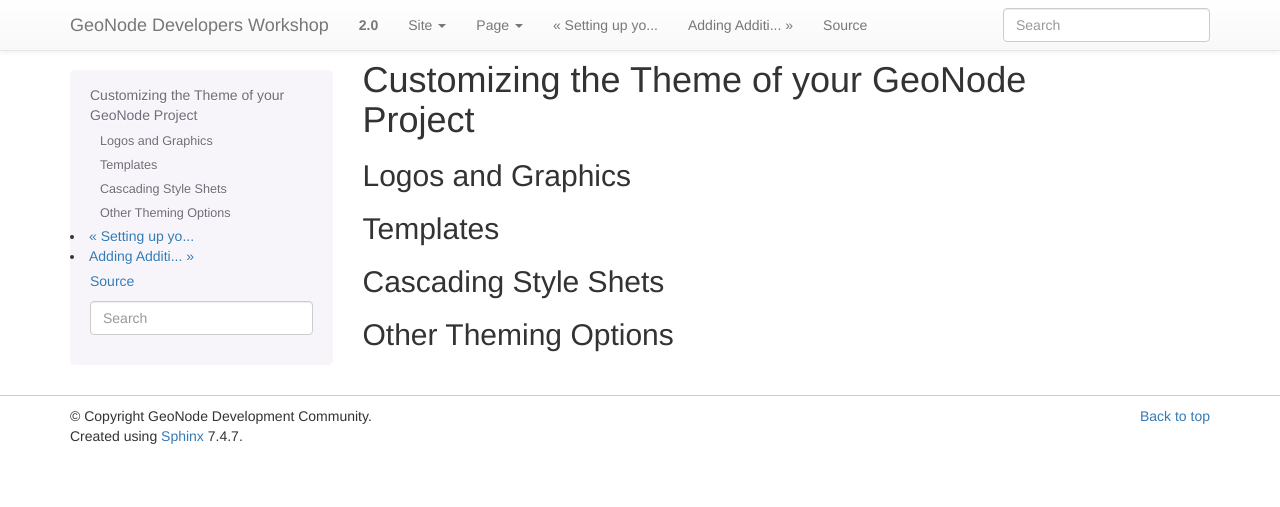
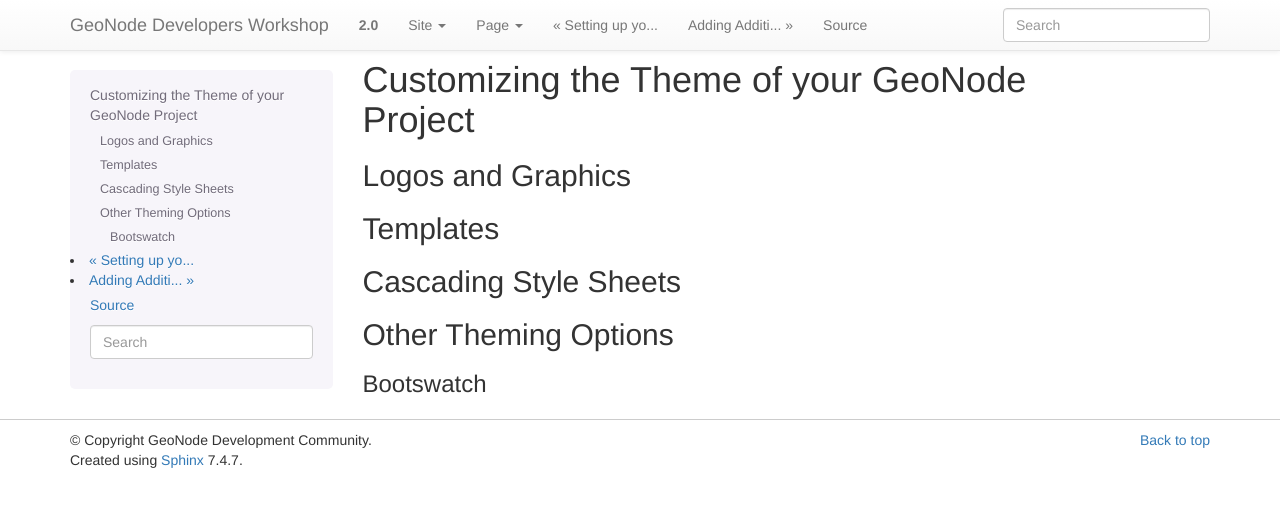
Before and after one commit to lucacasagrande/geonode-workshops, a Sphinx documentation site: the page built from devel/doc/projects/theme.rst, in a window 1280 px wide. Shown: the top 507 px of the page. Built offline with Sphinx 7.4.7, drawn with Linux system fonts in a browser that asks for light colours; pages that are not in the unit, such as notebooks, are missing from menus.

Commit message:
More work

```diff
--- a/devel/doc/projects/theme.rst
+++ b/devel/doc/projects/theme.rst
@@ -9,8 +9,11 @@
 Templates
 ---------
 
-Cascading Style Shets
+Cascading Style Sheets
+----------------------
+
+Other Theming Options
 ---------------------
 
-Other Theming Options
-------------------------------
+Bootswatch
+~~~~~~~~~~
```
